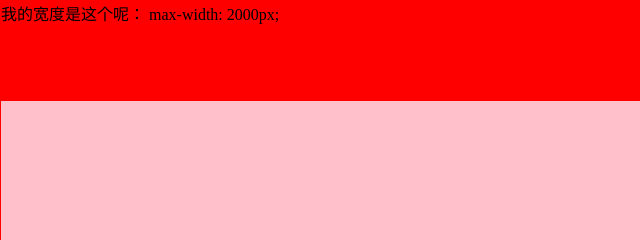
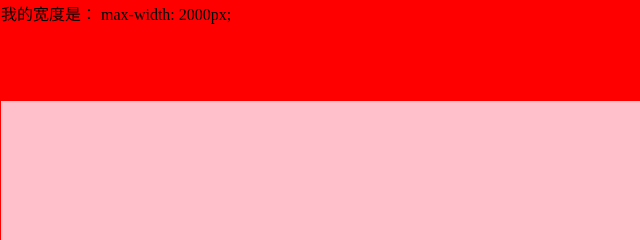
Before and after one commit to zhangjianrui/zhangjianrui.github.io, a plain HTML site: page sites/01.html in a window 1280 px wide. Shown: the top 240 px of the page, 0-640 px from the left. Drawn offline with Linux system fonts and the light colour scheme.

Commit message:
更新说明

```diff
--- a/sites/01.html
+++ b/sites/01.html
@@ -6,7 +6,7 @@
 		<link rel="stylesheet" href="css/01.css">
 	</head>
 	<div class="q1">
-		<div class="q2">我的宽度是这个呢：
+		<div class="q2">我的宽度是：
 		max-width: 2000px;</div>
 	</div>
 </body>
```
